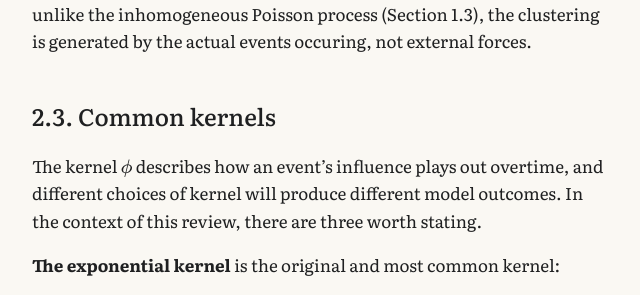
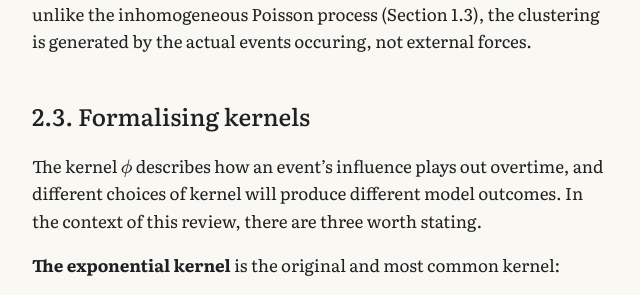
Before and after one commit to timj-wood/timj-wood.github.io, a Jekyll site: the page built from _posts/2026-09-20-hawkes-processes.md, in a window 1280 px wide and 900 px high, scrolled down 4437 px. Shown: the part 162-457 px from the top of the window, without its empty margins (285-925 px from the left). Built offline with Jekyll 4.4.1, drawn with Linux system fonts in a browser that asks for light colours.

Commit message:
Update 2026-09-20-hawkes-processes.md

```diff
--- a/_posts/2026-09-20-hawkes-processes.md
+++ b/_posts/2026-09-20-hawkes-processes.md
@@ -91,7 +91,7 @@ The sum runs over every event before time $$t$$. Each past event adds a decaying
 
 This is the definition of **self-exciting**, where an event raises $$\lambda^*(t)$$, increasing the likelihood of another event occuring, thus raising $$\lambda^*(t)$$ again. This feedback is what produces clusters of events in time, and unlike the inhomogeneous Poisson process (Section 1.3), the clustering is generated by the actual events occuring, not external forces.
 
-## 2.3. Common kernels
+## 2.3. Formalising kernels
 
 The kernel $$\phi$$ describes how an event's influence plays out overtime, and different choices of kernel will produce different model outcomes. In the context of this review, there are three worth stating.
 
```
